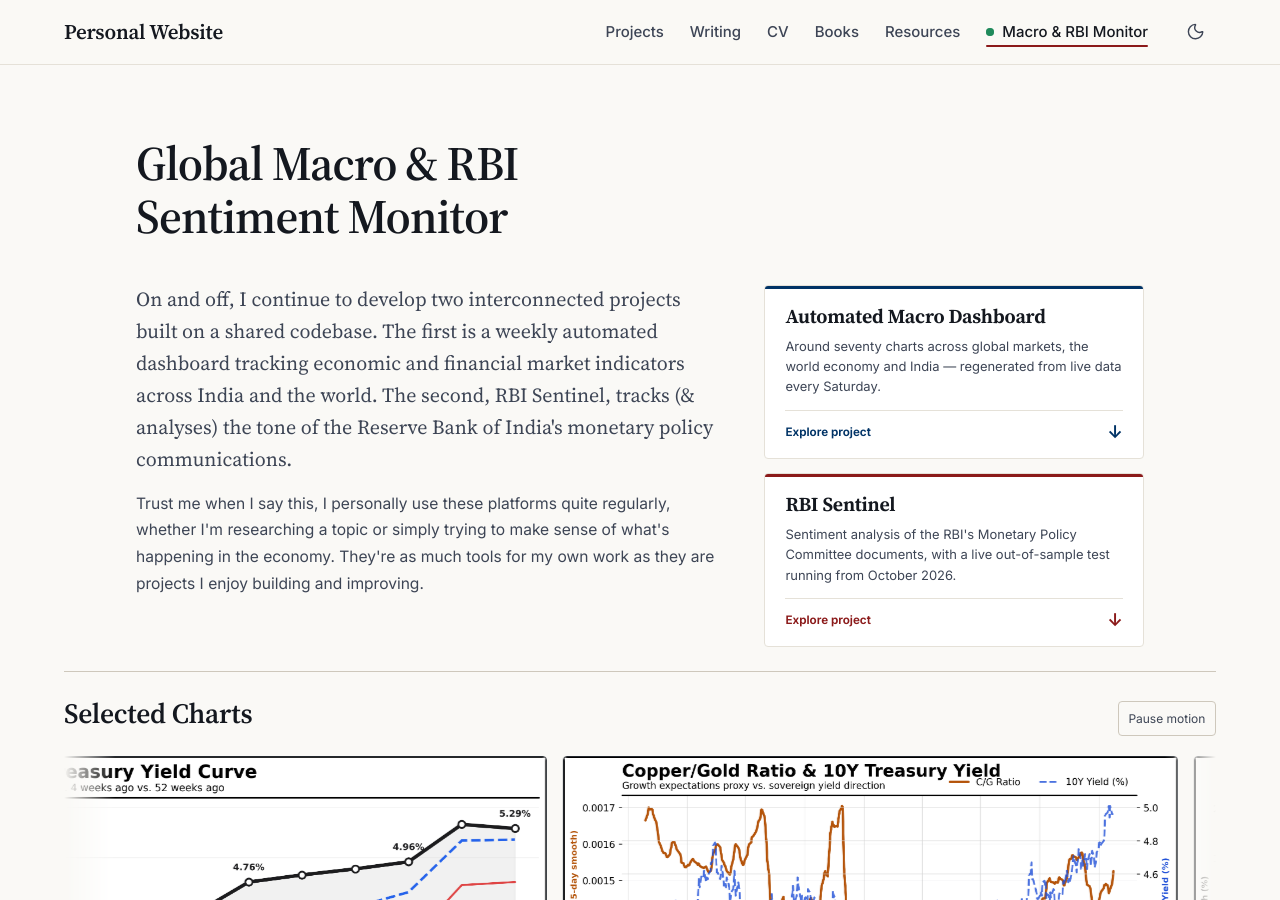
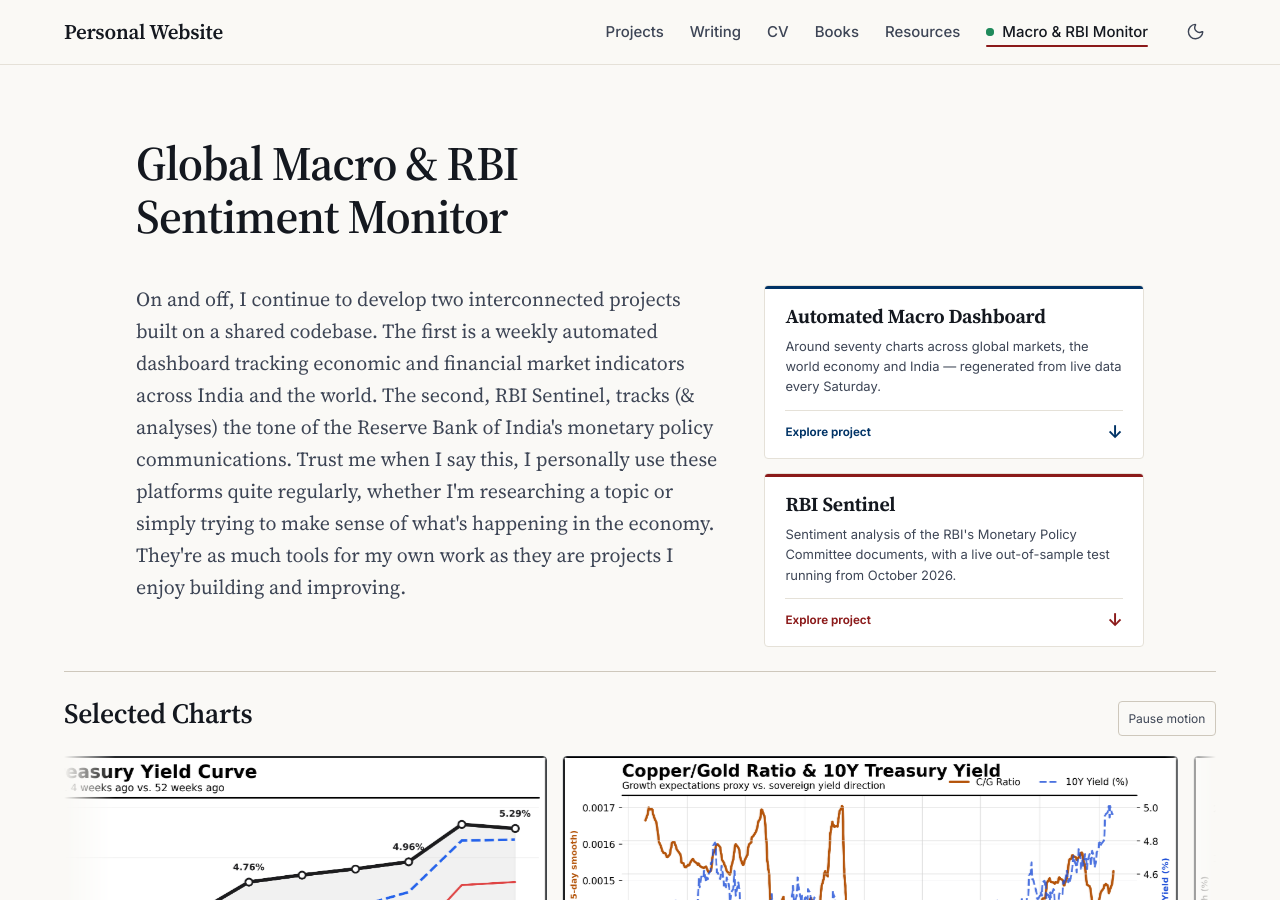
Before and after one commit to shreyasxi/shreyasxi.github.io, a Jekyll site: the page built from _pages/economics-hub.md, in a window 1280 px wide and 900 px high. Built offline with Jekyll 4.4.1, drawn with Linux system fonts in a browser that asks for light colours.

Commit message:
Refactor introductory paragraph in economics hub

```diff
--- a/_pages/economics-hub.md
+++ b/_pages/economics-hub.md
@@ -281,12 +281,8 @@ chart_reel: true
       financial market indicators across India and the
       world. The second, RBI Sentinel, tracks (&amp;
       analyses) the tone of the Reserve Bank of India's
-      monetary policy communications.
-    </p>
-
-    <p class="eh-intro-note">
-      Trust me when I say this, I personally use these
-      platforms quite regularly, whether I'm researching
+      monetary policy communications. Trust me when I say this, I
+      personally use these platforms quite regularly, whether I'm researching
       a topic or simply trying to make sense of what's
       happening in the economy. They're as much tools
       for my own work as they are projects I enjoy
```
